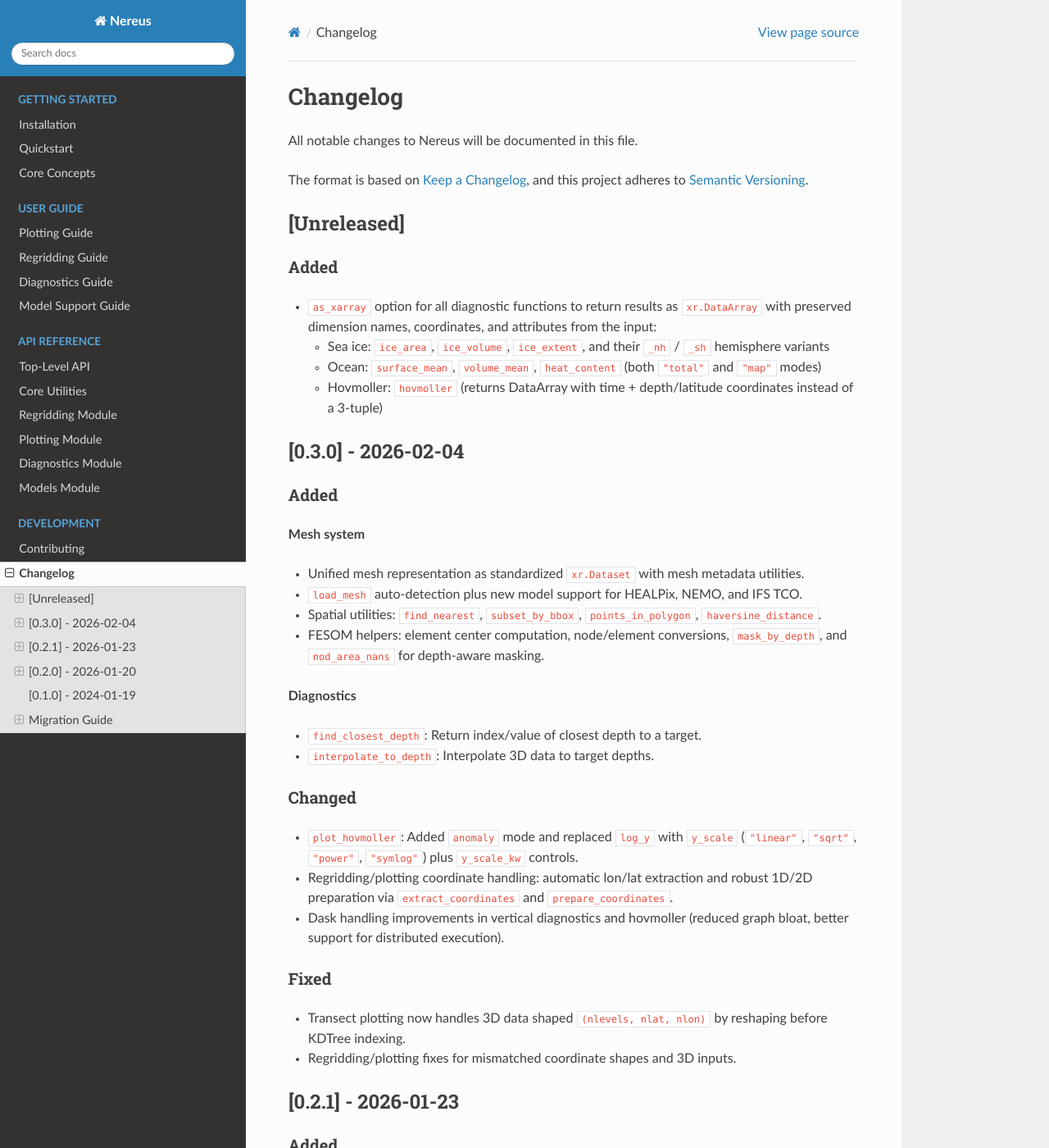
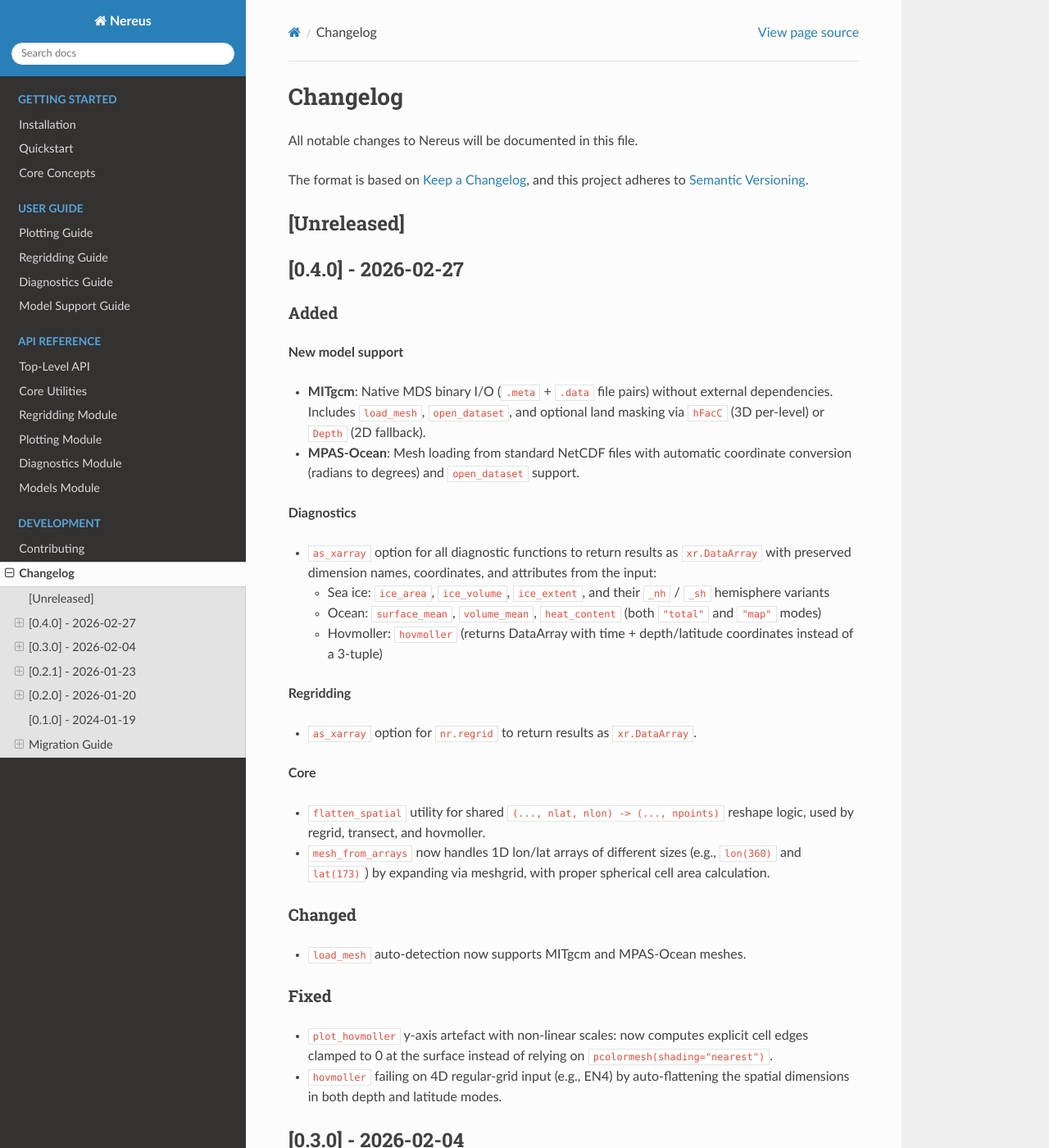
Before and after one commit to koldunovn/nereus, a Sphinx documentation site: the page built from docs/development/changelog.rst, in a window 1280 px wide and 1400 px high. Shown: the whole window at 82% size. Built offline with Sphinx 7.4.7 and the Read the Docs theme 3.1.0, drawn with Linux system fonts in a browser that asks for light colours.

Commit message:
Release v0.4.0
Bump version to 0.4.0 and update changelog with new features:
MITgcm and MPAS-Ocean model support, as_xarray option for
diagnostics and regrid, flatten_spatial utility, and bug fixes.

Co-Authored-By: Claude Opus 4.6 <noreply@anthropic.com>

```diff
--- a/docs/conf.py
+++ b/docs/conf.py
@@ -15,7 +15,7 @@ sys.path.insert(0, os.path.abspath("../src"))
 project = "Nereus"
 copyright = "2024, Nikolay Koldunov"
 author = "Nikolay Koldunov"
-release = "0.3.0"
+release = "0.4.0"
 
 # -- General configuration ---------------------------------------------------
 # https://www.sphinx-doc.org/en/master/usage/configuration.html#general-configuration
--- a/docs/development/changelog.rst
+++ b/docs/development/changelog.rst
@@ -9,8 +9,21 @@ and this project adheres to `Semantic Versioning <https://semver.org/spec/v2.0.0
 [Unreleased]
 ------------
 
+[0.4.0] - 2026-02-27
+---------------------
+
 Added
 ~~~~~
+
+**New model support**
+
+- **MITgcm**: Native MDS binary I/O (``.meta`` + ``.data`` file pairs) without
+  external dependencies. Includes ``load_mesh``, ``open_dataset``, and optional
+  land masking via ``hFacC`` (3D per-level) or ``Depth`` (2D fallback).
+- **MPAS-Ocean**: Mesh loading from standard NetCDF files with automatic
+  coordinate conversion (radians to degrees) and ``open_dataset`` support.
+
+**Diagnostics**
 
 - ``as_xarray`` option for all diagnostic functions to return results as
   ``xr.DataArray`` with preserved dimension names, coordinates, and
@@ -22,6 +35,32 @@ Added
     (both ``"total"`` and ``"map"`` modes)
   - Hovmoller: ``hovmoller`` (returns DataArray with time + depth/latitude
     coordinates instead of a 3-tuple)
+
+**Regridding**
+
+- ``as_xarray`` option for ``nr.regrid`` to return results as ``xr.DataArray``.
+
+**Core**
+
+- ``flatten_spatial`` utility for shared ``(..., nlat, nlon) -> (..., npoints)``
+  reshape logic, used by regrid, transect, and hovmoller.
+- ``mesh_from_arrays`` now handles 1D lon/lat arrays of different sizes
+  (e.g., ``lon(360)`` and ``lat(173)``) by expanding via meshgrid, with
+  proper spherical cell area calculation.
+
+Changed
+~~~~~~~
+
+- ``load_mesh`` auto-detection now supports MITgcm and MPAS-Ocean meshes.
+
+Fixed
+~~~~~
+
+- ``plot_hovmoller`` y-axis artefact with non-linear scales: now computes
+  explicit cell edges clamped to 0 at the surface instead of relying on
+  ``pcolormesh(shading="nearest")``.
+- ``hovmoller`` failing on 4D regular-grid input (e.g., EN4) by
+  auto-flattening the spatial dimensions in both depth and latitude modes.
 
 [0.3.0] - 2026-02-04
 ------------------
--- a/docs/getting_started/installation.rst
+++ b/docs/getting_started/installation.rst
@@ -87,7 +87,7 @@ To verify that Nereus is installed correctly, run:
    import nereus as nr
    print(nr.__version__)
 
-You should see the version number printed (e.g., ``0.3.0``).
+You should see the version number printed (e.g., ``0.4.0``).
 
 Cartopy Installation Notes
 --------------------------
--- a/pyproject.toml
+++ b/pyproject.toml
@@ -4,7 +4,7 @@ build-backend = "hatchling.build"
 
 [project]
 name = "nereus"
-version = "0.3.0"
+version = "0.4.0"
 description = "Python module for working with geophysical data from atmospheric and ocean models"
 readme = "README.md"
 license = "MIT"
--- a/src/nereus/_version.py
+++ b/src/nereus/_version.py
@@ -1 +1 @@
-__version__ = "0.3.0"
+__version__ = "0.4.0"
```
